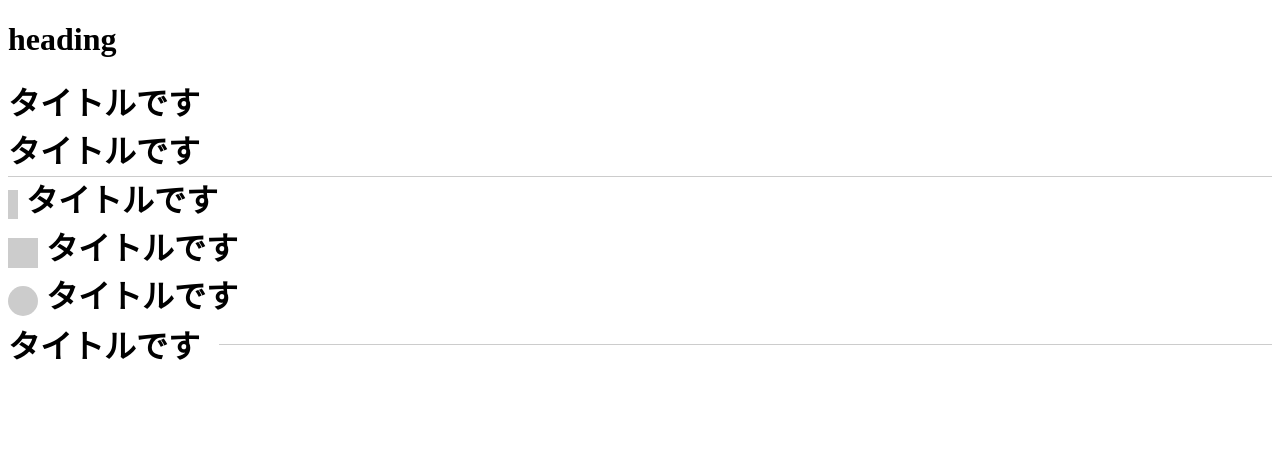
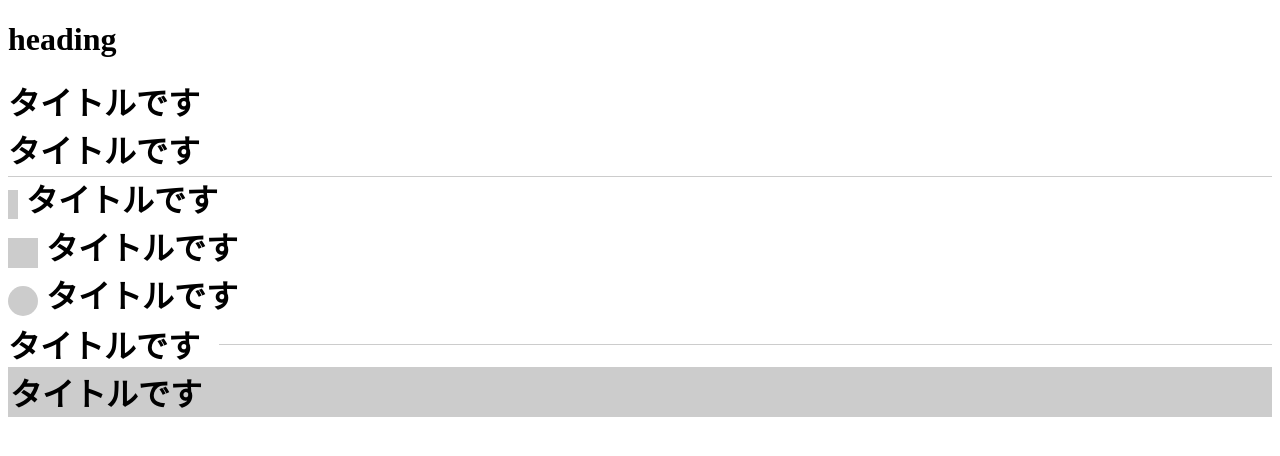
Before and after one commit to t2421/modules, a plain HTML site: page heading.html in a window 1280 px wide. Drawn offline with Linux system fonts and the light colour scheme.

Commit message:
heading update

```diff
--- a/css/heading.css
+++ b/css/heading.css
@@ -69,3 +69,8 @@
     left: 100%;
     margin-left: 0.6em;
 }
+
+.fck-heading--frame{
+    padding: 2px 2px;
+    background-color: #ccc;
+}
--- a/heading.html
+++ b/heading.html
@@ -28,8 +28,13 @@
         <h1 class="fck-heading fck-heading--bullet fck-heading--bullet--circle">
                 タイトルです
         </h1>
+
         <h1 class="fck-heading fck-heading--line">
             <span class="fck-heading--line__inner">タイトルです</span>
+        </h1>
+
+        <h1 class="fck-heading fck-heading--frame">
+                タイトルです
         </h1>
     </div>
 
```
Also changed, not shown: 1 other file.
